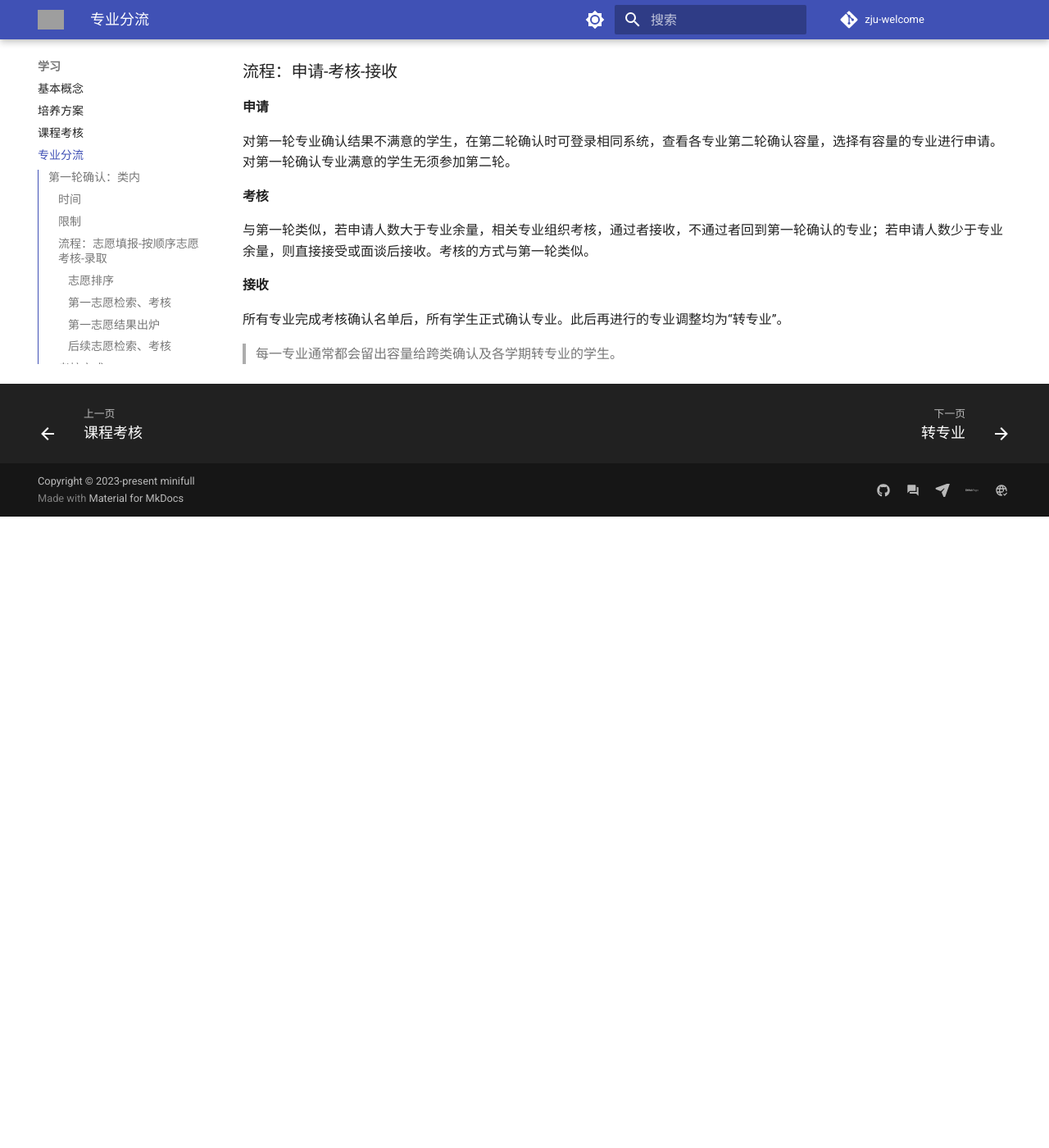
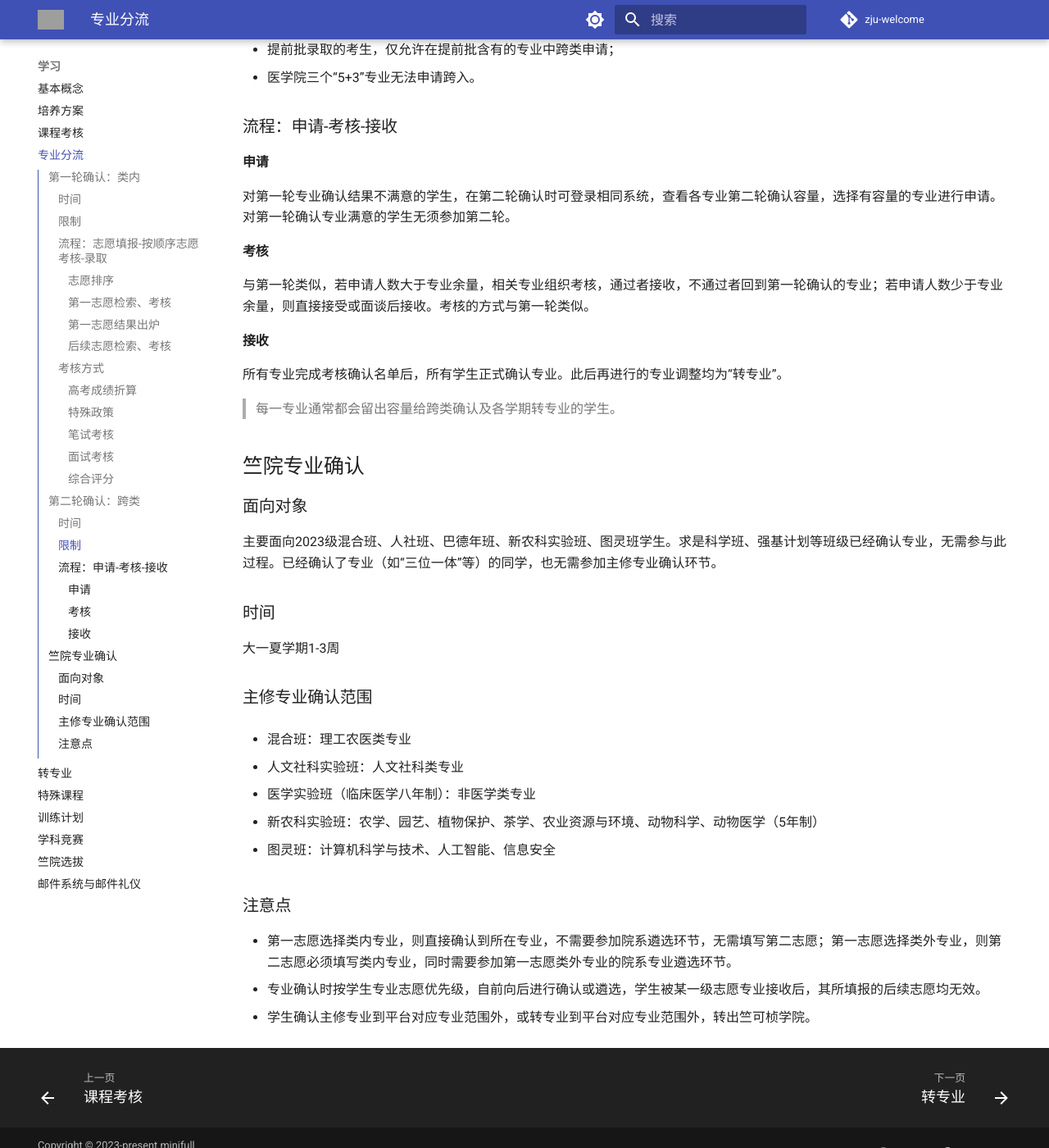
Before and after one commit to mini-full/zju-welcome, an MkDocs documentation site: the page built from docs/learning/declaring_major.md, in a window 1280 px wide and 1400 px high, scrolled down 2367 px. Shown: the whole window at 82% size. Built offline with MkDocs 1.6.1 and Material for MkDocs 9.7.7, drawn with Linux system fonts in a browser that asks for light colours; comment, search, counter and statistics services are not loaded; before the commit the page ends 2997 px from its top, so only the background shows below that; some of the changed text lies outside the part shown; grey boxes are pictures that could not be loaded.

Commit message:
Update declaring_major.md (#49)
* Update declaring_major.md

新增竺院主修专业确认

* 去掉了荣誉项目班

---------

Co-authored-by: Kaixuan Wang <53207038+mini-full@users.noreply.github.com>

```diff
--- a/docs/learning/declaring_major.md
+++ b/docs/learning/declaring_major.md
@@ -66,6 +66,8 @@
 
 高考折算成绩、笔试成绩、面试成绩按照一定比例，折算出最后的综合成绩，依照综合成绩择优接收。其中无笔试的学院，高考成绩与面试成绩比例一般为5:5、6:4或7:3。
 
+更多信息可参考[2023级各院系主修专业确认细则](https://bksy.zju.edu.cn/2023/1023/c28340a2815748/page.htm)
+
 ## 第二轮确认：跨类
 
 ### 时间
@@ -78,7 +80,7 @@
 
 - 学生仅可申请1个专业（大类内或跨类均可）；
 - 入学前已确定专业的学生无法参加本轮专业确认，但因本大类仅有1个专业，从而跳过第一轮专业确认的，可以参加；
-- 跨类确认专业仅允许“高跨低”，即：个人高考分数须高于本省目标大类最低录取分数，方可申请跨类确认至该大类专业；
+- 跨类确认专业仅允许“高跨低”，即：个人高考分数须高于本省目标大类最低录取分数，方可申请跨类确认至该大类专业。但非新高考改革省份不受此限制；
 - 提前批录取的考生，仅允许在提前批含有的专业中跨类申请；
 - 医学院三个“5+3”专业无法申请跨入。
 
@@ -96,3 +98,31 @@
 
 所有专业完成考核确认名单后，所有学生正式确认专业。此后再进行的专业调整均为“转专业”。
 > 每一专业通常都会留出容量给跨类确认及各学期转专业的学生。
+
+## 竺院专业确认
+
+### 面向对象
+
+主要面向2023级混合班、人社班、巴德年班、新农科实验班、图灵班学生。求是科学班、强基计划等班级已经确认专业，无需参与此过程。已经确认了专业（如“三位一体”等）的同学，也无需参加主修专业确认环节。
+
+### 时间
+
+大一夏学期1-3周
+
+### 主修专业确认范围
+
+- 混合班：理工农医类专业
+
+- 人文社科实验班：人文社科类专业
+
+- 医学实验班（临床医学八年制）：非医学类专业
+
+- 新农科实验班：农学、园艺、植物保护、茶学、农业资源与环境、动物科学、动物医学（5年制）
+
+- 图灵班：计算机科学与技术、人工智能、信息安全
+
+### 注意点
+
+- 第一志愿选择类内专业，则直接确认到所在专业，不需要参加院系遴选环节，无需填写第二志愿；第一志愿选择类外专业，则第二志愿必须填写类内专业，同时需要参加第一志愿类外专业的院系专业遴选环节。
+- 专业确认时按学生专业志愿优先级，自前向后进行确认或遴选，学生被某一级志愿专业接收后，其所填报的后续志愿均无效。
+- 学生确认主修专业到平台对应专业范围外，或转专业到平台对应专业范围外，转出竺可桢学院。
```
